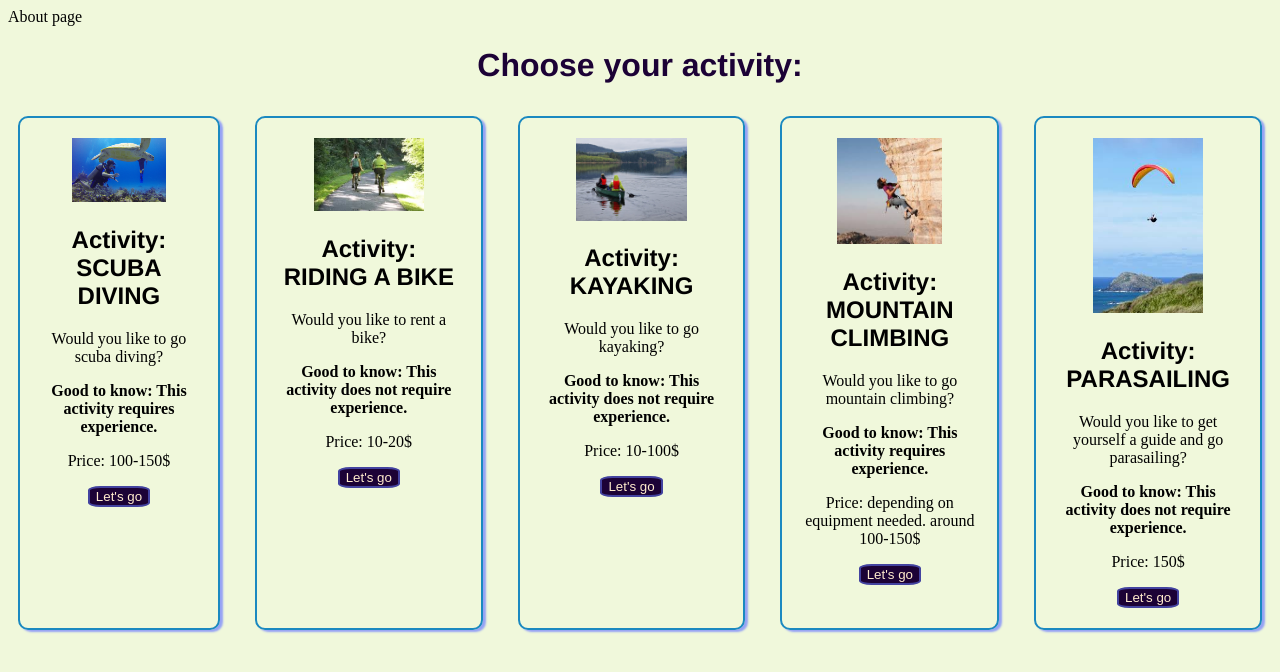
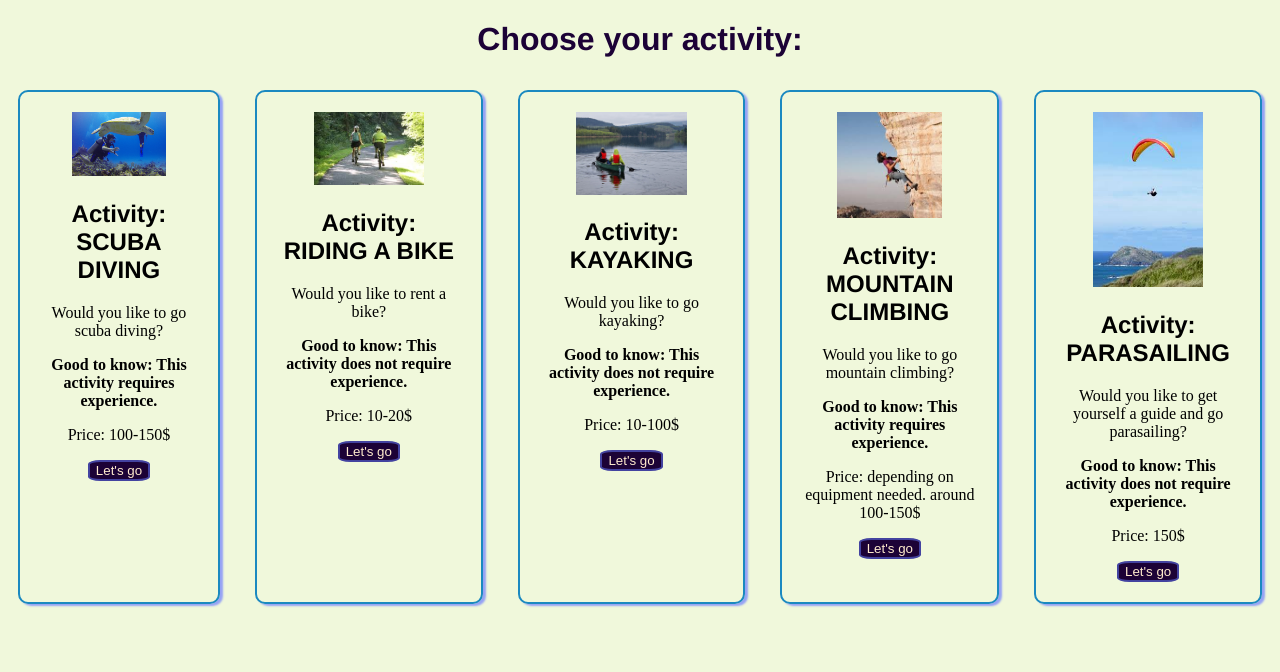
Before and after one commit to leahase/react, a React (Vite) app: page / in a window 1280 px wide. Shown: the top 672 px of the page. Built offline with nearby package versions, Linux system fonts and the light colour scheme.

Commit message:
back again

```diff
--- a/pages/about.jsx
+++ /dev/null
@@ -1,4 +0,0 @@
-function About(){
-    return <div>About page</div>
-}
-export default About;
--- a/pages/contact.jsx
+++ /dev/null
@@ -1,4 +0,0 @@
-function Contact (){
-    return <div>Contact ho</div>
-}
-export default Contact;
--- a/pages/home.jsx
+++ /dev/null
@@ -1,4 +0,0 @@
-function Home(){
-    return <div>Home page</div>
-}
-export default Home;
--- a/src/App.jsx
+++ b/src/App.jsx
@@ -1,21 +1,12 @@
-import Diving from './components/Diving.jsx';
-import Cykling from './components/bike.jsx';
-import Kajak from './components/kajak.jsx';
-import Climbing from './components/climbing.jsx';
-import Parasailing from './components/parasailing.jsx';
-import { BrowserRouter, Routes, Route } from 'react-router-dom';
-import About from '../pages/about.jsx';
-import Home from '../pages/home.jsx';
+import Diving from './components/Diving.jsx'
+import Cykling from './components/bike.jsx'
+import Kajak from './components/kajak.jsx'
+import Climbing from './components/climbing.jsx'
+import Parasailing from './components/parasailing.jsx'
 
 function App() {
   return (
     <>
-    <BrowserRouter>
-    <Routes>
-      <Route path='/' element={<About/>}/>
-      <Route path='/' element={<Home/>}/>
-    </Routes>
-    </BrowserRouter>
     <h1>Choose your activity:</h1>
     <div className='flex-container'>
     <Diving activity ="SCUBA DIVING" activityDescription="go scuba diving" skills={true} priceTag="100-150"></Diving>
@@ -28,4 +19,4 @@ function App() {
   )
 }
 
-export default App;
+export default App
```
